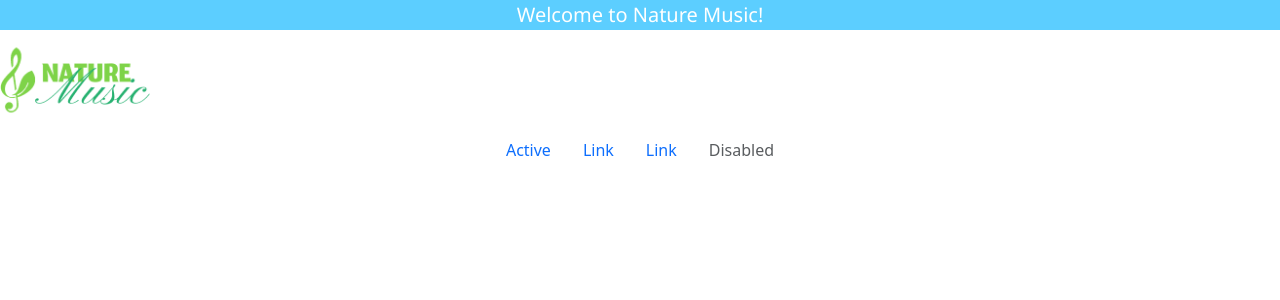
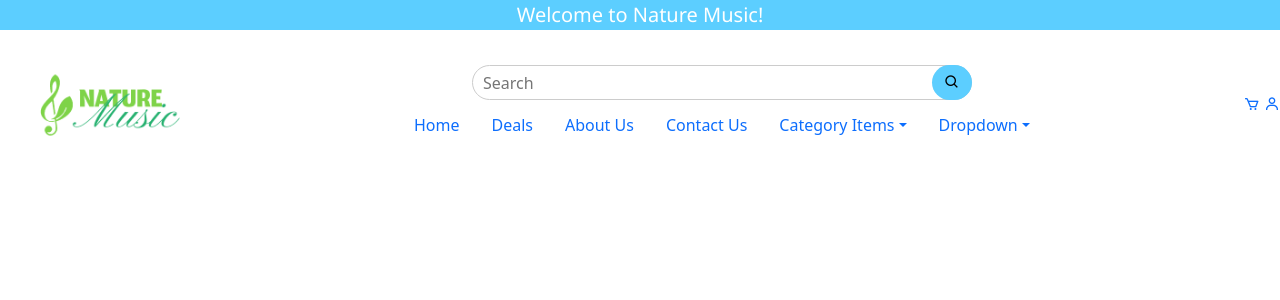
Before and after one commit to mymy1327/Scrum_project, a PHP site: page /Navigation_bar.html in a window 1280 px wide. Shown: the top 300 px of the page. Run offline with PHP 8.4, Linux system fonts and the light colour scheme.

Commit message:
function added

```diff
--- a/Navigation_bar.html
+++ b/Navigation_bar.html
@@ -4,32 +4,64 @@
     <meta charset="utf-8">
     <meta name="viewport" content="width=device-width, initial-scale=1">
     <title>Nature Music</title>
-    <link rel = "icon" href = "https://unpkg.com/boxicons@2.1.4/css/boxicons.min.css">
+    <link rel = "stylesheet" href = "https://unpkg.com/boxicons@2.1.4/css/boxicons.min.css">
     <link rel="stylesheet" href="nav_bar.css">
     <link href="https://cdn.jsdelivr.net/npm/bootstrap@5.3.8/dist/css/bootstrap.min.css" rel="stylesheet" integrity="sha384-sRIl4kxILFvY47J16cr9ZwB07vP4J8+LH7qKQnuqkuIAvNWLzeN8tE5YBujZqJLB" crossorigin="anonymous">
   </head>
   <body>
     <!------- Navigation Bar -------->
     <div class="welcome_text"><p class="welcome">Welcome to Nature Music!</p></div>
-    <div>
-      <img src="logo.png" alt="Logo" width="150px" height="100px">
+    <div class="nav_bar_container">
+      <img class="logo" src="logo.png" alt="Logo" width="200px" height="auto">
+      <div class="search_nav_link_container">
+        <form class="search_bar_form justify-content-center">
+        <input class="search_bar" type="text" placeholder="Search">
+        <button class="search_button" type="submit"><i class='bx bx-search'></i></button>
+        </form>
       <ul class="nav justify-content-center">
         <li class="nav-item">
-          <a class="nav-link active" aria-current="page" href="#">Active</a>
+          <a class="nav-link active" aria-current="page" href="#">Home</a>
         </li>
         <li class="nav-item">
-          <a class="nav-link" href="#">Link</a>
+          <a class="nav-link" href="#">Deals</a>
         </li>
         <li class="nav-item">
-          <a class="nav-link" href="#">Link</a>
+          <a class="nav-link" href="#">About Us</a>
         </li>
         <li class="nav-item">
-          <a class="nav-link disabled" aria-disabled="true">Disabled</a>
+          <a class="nav-link" href="#">Contact Us</a>
         </li>
-      </ul>
+        <li class="nav-item dropdown">
+          <a class="nav-link dropdown-toggle" data-bs-toggle="dropdown" href="#" role="button" aria-expanded="false">Category Items</a>
+            <ul class="dropdown-menu">
+              <li><a class="dropdown-item" href="#">String Instruments</a></li>
+              <li><a class="dropdown-item" href="#">Drums And Percussion</a></li>
+              <li><a class="dropdown-item" href="#">Keyboards And Pianos</a></li>
+              <li><a class="dropdown-item" href="#">Live Sound & Pro Audio</a></li>
+              <li><a class="dropdown-item" href="#">Home Audio</a></li>
+              <li><a class="dropdown-item" href="#">Studio And Recording</a></li>
+            </ul>
+        </li>
+        <li class="nav-item dropdown">
+    <a class="nav-link dropdown-toggle" data-bs-toggle="dropdown" href="#" role="button" aria-expanded="false">Dropdown</a>
+    <ul class="dropdown-menu">
+      <li><a class="dropdown-item" href="#">Action</a></li>
+      <li><a class="dropdown-item" href="#">Another action</a></li>
+      <li><a class="dropdown-item" href="#">Something else here</a></li>
+      <li><hr class="dropdown-divider"></li>
+      <li><a class="dropdown-item" href="#">Separated link</a></li>
+    </ul>
+  </li>
+      </ul></div>
+      <!----cart and log in-->
+      <div class="cart_login">
+        <a href="#"><i class='bx bx-cart'></i></a>
+        <a href="#"><i class='bx bx-user'></i></a>
+      </div>
     </div>
     <script src="https://cdn.jsdelivr.net/npm/bootstrap@5.3.8/dist/js/bootstrap.bundle.min.js" integrity="sha384-FKyoEForCGlyvwx9Hj09JcYn3nv7wiPVlz7YYwJrWVcXK/BmnVDxM+D2scQbITxI" crossorigin="anonymous"></script>
     <script src="https://cdn.jsdelivr.net/npm/@popperjs/core@2.11.8/dist/umd/popper.min.js" integrity="sha384-I7E8VVD/ismYTF4hNIPjVp/Zjvgyol6VFvRkX/vR+Vc4jQkC+hVqc2pM8ODewa9r" crossorigin="anonymous"></script>
-<script src="https://cdn.jsdelivr.net/npm/bootstrap@5.3.8/dist/js/bootstrap.min.js" integrity="sha384-G/EV+4j2dNv+tEPo3++6LCgdCROaejBqfUeNjuKAiuXbjrxilcCdDz6ZAVfHWe1Y" crossorigin="anonymous"></script>
+    <script src="https://cdn.jsdelivr.net/npm/bootstrap@5.3.8/dist/js/bootstrap.min.js" integrity="sha384-G/EV+4j2dNv+tEPo3++6LCgdCROaejBqfUeNjuKAiuXbjrxilcCdDz6ZAVfHWe1Y" crossorigin="anonymous"></script>
+    <script src="dropdown_function.js"></script>
   </body>
 </html>
--- a/nav_bar.css
+++ b/nav_bar.css
@@ -10,3 +10,55 @@
     margin: 0;
     font-family:'Segoe UI', Tahoma, Geneva, Verdana, sans-serif;
 }
+.logo {
+    float: left;
+    padding-right: 20px;
+    padding-left: 40px;
+}
+.active :active{
+    color: #00121A;
+}
+a {
+    text-decoration: none;
+    color: black;
+}
+.nav_bar_container {
+    display: flex;
+    align-items: center;
+    justify-content: space-between;
+    width: 100%;
+    height: 150px;
+}
+.search_nav_link_container {
+    width: 60%;
+    display: flex;
+    flex-direction: column;
+    align-items: center;
+    gap: 5px;
+}
+.search_bar_form {
+    width: auto;
+    position: relative;
+}
+.search_bar {
+    width: 100%;
+    height: 35px;
+    border-radius: 30px;
+    border: 1px solid #ccc;
+    padding: 5px 10px;
+    font-size: 16px;
+    width: 500px;
+}
+.search_bar_form {
+    display: flex;
+}
+.search_button {
+    position: absolute;
+    top: 0;
+    right: 0;
+    border: none;
+    background-color: #5CCEFF;
+    border-radius: 30px;
+    width: 40px;
+    height: 35px;
+}
```
